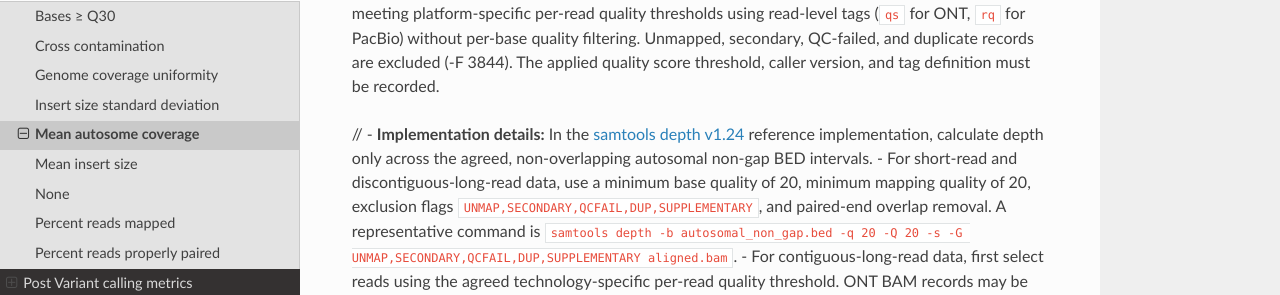
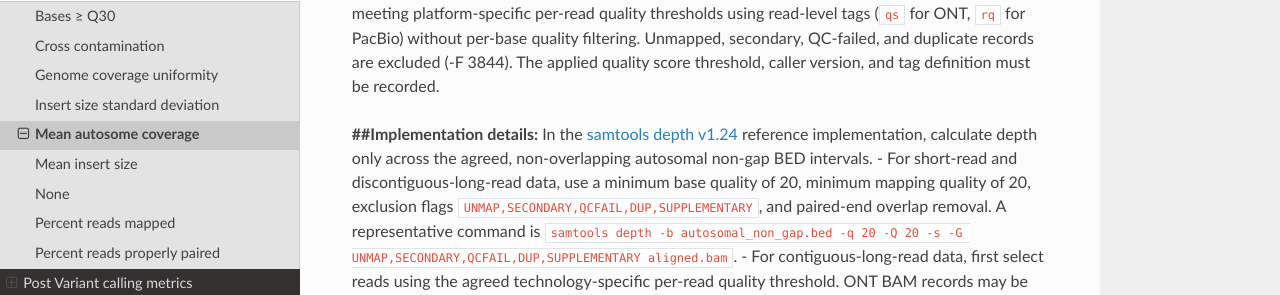
Before and after one commit to ga4gh/quality-control-wgs, an MkDocs documentation site: the page built from docs/metrics_definitions/mean-autosome-coverage.md, in a window 1280 px wide and 900 px high, scrolled down 361 px. Shown: the part 133-428 px from the top of the window. Built offline with MkDocs 1.6.1, drawn with Linux system fonts in a browser that asks for light colours; nearby versions of some CDN libraries.

Commit message:
minor format alignment

```diff
--- a/docs/metrics_definitions/mean-autosome-coverage.md
+++ b/docs/metrics_definitions/mean-autosome-coverage.md
@@ -7,7 +7,7 @@
 
  Contiguous long reads: Derived from non-duplicate primary alignments of [high-quality reads](terminologies.md#high-quality-reads) reads meeting platform-specific per-read quality thresholds using read-level tags (`qs` for ONT, `rq` for PacBio) without per-base quality filtering. Unmapped, secondary, QC-failed, and duplicate records are excluded (-F 3844). The applied quality score threshold, caller version, and tag definition must be recorded.
 
-// - **Implementation details:** In the [samtools depth v1.24](https://www.htslib.org/doc/samtools-depth.html) reference implementation, calculate depth only across the agreed, non-overlapping autosomal non-gap BED intervals.
+**##Implementation details:** In the [samtools depth v1.24](https://www.htslib.org/doc/samtools-depth.html) reference implementation, calculate depth only across the agreed, non-overlapping autosomal non-gap BED intervals.
   - For short-read and discontiguous-long-read data, use a minimum base quality of 20, minimum mapping quality of 20, exclusion flags `UNMAP,SECONDARY,QCFAIL,DUP,SUPPLEMENTARY`, and paired-end overlap removal. A representative command is `samtools depth -b autosomal_non_gap.bed -q 20 -Q 20 -s -G UNMAP,SECONDARY,QCFAIL,DUP,SUPPLEMENTARY aligned.bam`.
   - For contiguous-long-read data, first select reads using the agreed technology-specific per-read quality threshold. ONT BAM records may be selected using the `qs` tag and PacBio BAM records using the `rq` tag through `samtools view --expr`. Run `samtools depth` on the resulting alignments with a minimum base quality of 0, minimum mapping quality of 20, and the same exclusion flags. Do not apply paired-end overlap removal to unpaired contiguous reads.
   - Sum the reported depth values and divide by the total length of the BED intervals. Positions absent from the `samtools depth` output have zero depth; they contribute zero to the numerator but remain in the denominator. Record the samtools version, reference assembly, BED-file checksum, mapping-quality threshold, read- or base-quality profile, per-read quality threshold, aligner, and basecaller or consensus-caller version.
```
